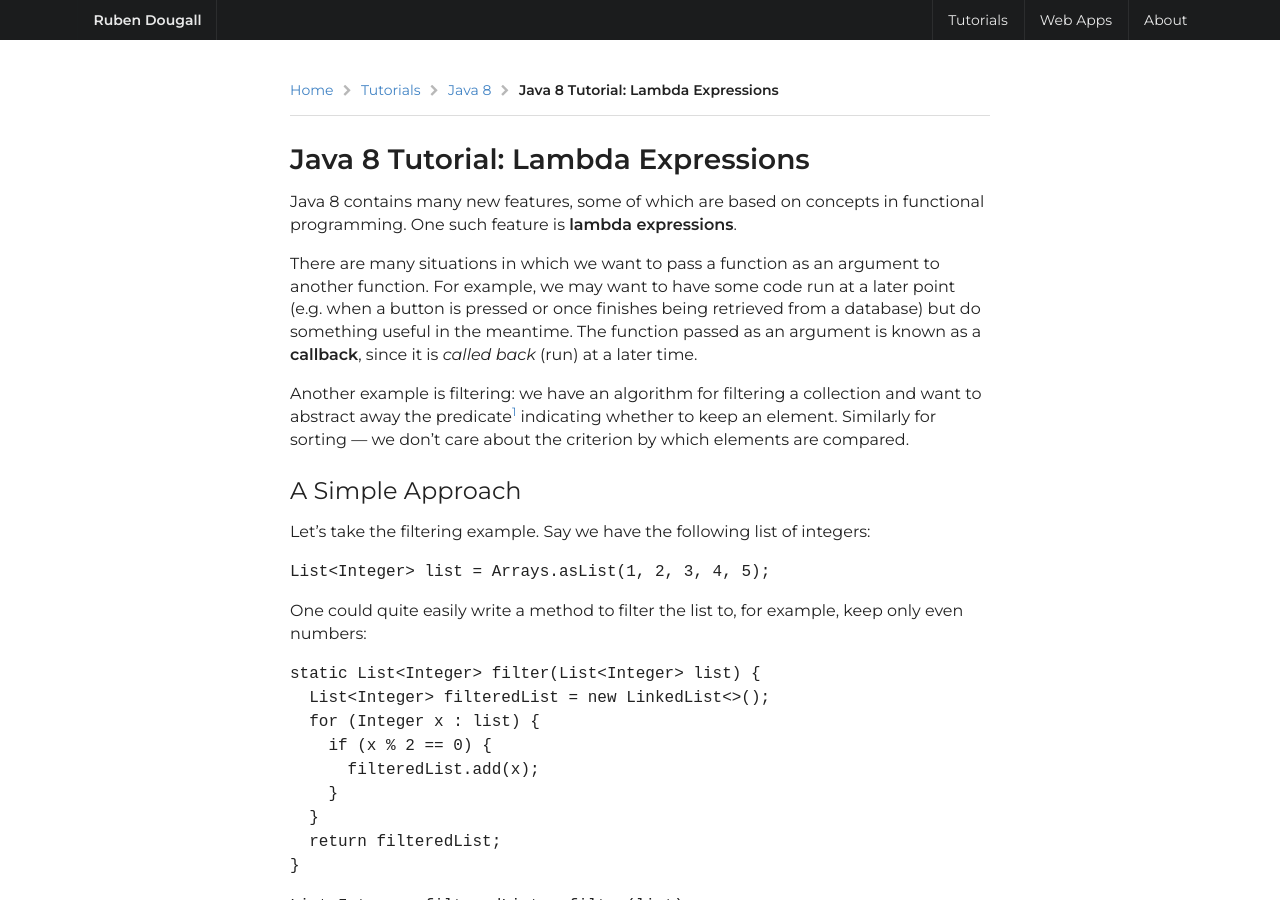
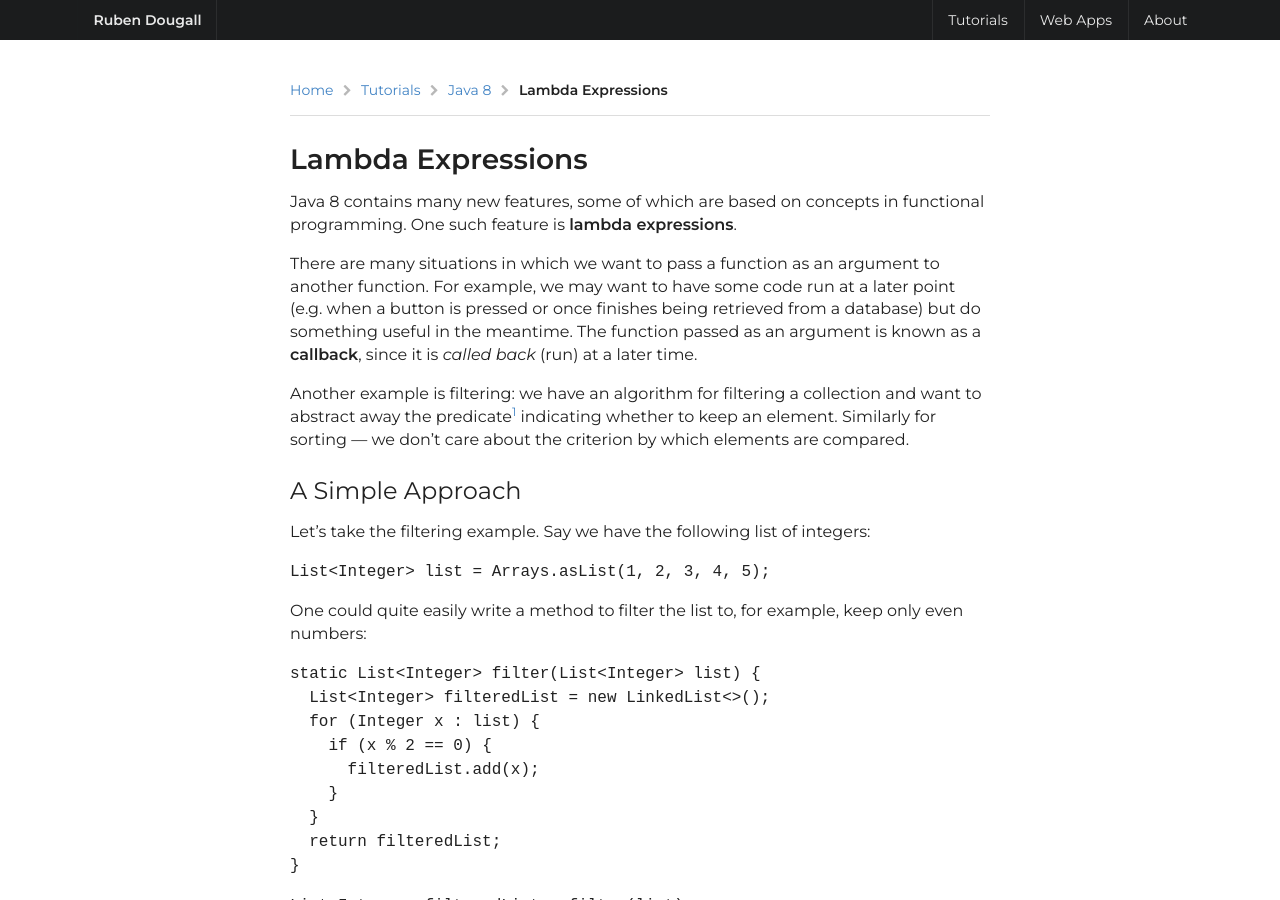
Before and after one commit to Ruben9922/rubendougall.co.uk, a Jekyll site: the page built from tutorials/java8/lambda-expressions.md, in a window 1280 px wide and 900 px high. Built offline with Jekyll 4.4.1, drawn with Linux system fonts in a browser that asks for light colours.

Commit message:
Change page titles

```diff
--- a/tutorials/java8/lambda-expressions.md
+++ b/tutorials/java8/lambda-expressions.md
@@ -1,6 +1,6 @@
 ---
 layout: page
-title: "Java 8 Tutorial: Lambda Expressions"
+title: Lambda Expressions
 date: 2017-08-07
 categories: tutorials java 8
 include_nav: false
```
Also changed, not shown: tutorials/java/hello-world.md (+1 -1 lines), tutorials/java/intro.md (+1 -1 lines), tutorials/java/setup.md (+1 -1 lines).
